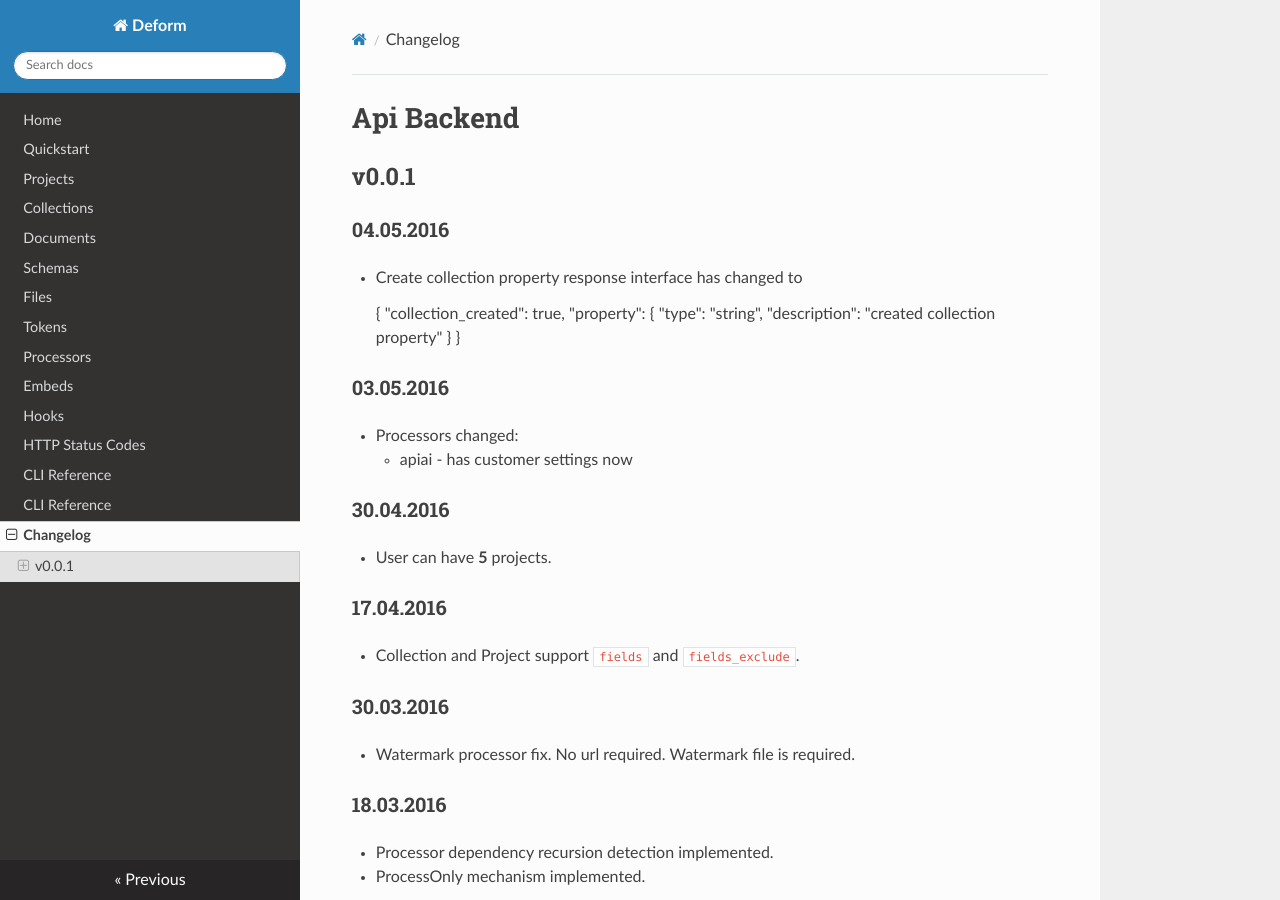
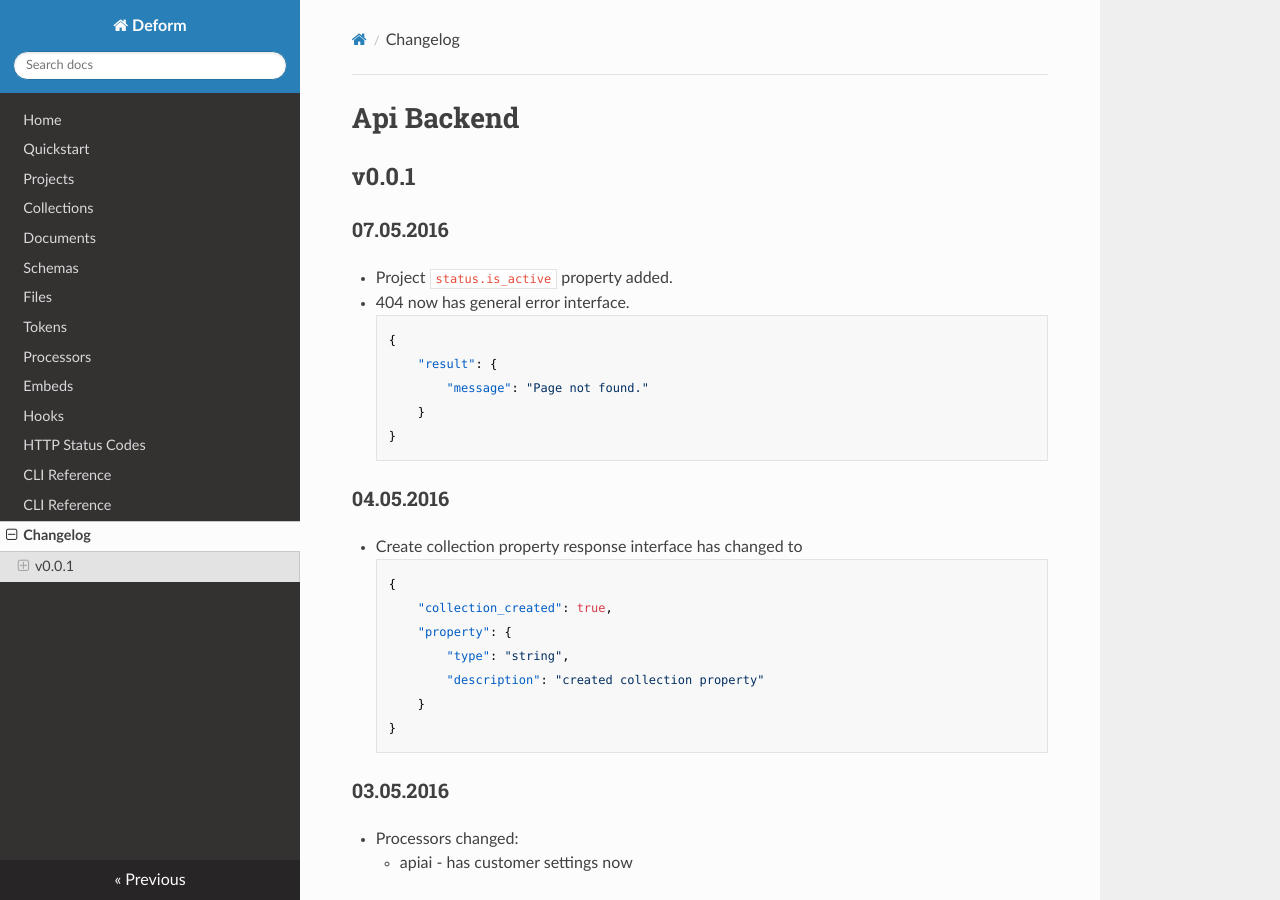
Before and after one commit to deformio/docs, an MkDocs documentation site: the page built from docs/changelog.md, in a window 1280 px wide and 900 px high. Built offline with MkDocs 1.6.1, drawn with Linux system fonts in a browser that asks for light colours; nearby versions of some CDN libraries; old or Windows-style settings are respelled for this version of MkDocs.

Commit message:
Changelog updated.

```diff
--- a/docs/changelog.md
+++ b/docs/changelog.md
@@ -1,18 +1,29 @@
 # Api Backend
 
 ## v0.0.1
+
+### 07.05.2016
+
+  * Project `status.is_active` property added.
+  * 404 now has general error interface.
+
+        {
+            "result": {
+                "message": "Page not found."
+            }
+        }
 
 ### 04.05.2016
 
   * Create collection property response interface has changed to
 
-    {
-        "collection_created": true,
-        "property": {
-            "type": "string",
-            "description": "created collection property"
+        {
+            "collection_created": true,
+            "property": {
+                "type": "string",
+                "description": "created collection property"
+            }
         }
-    }
 
 ### 03.05.2016
 
```
